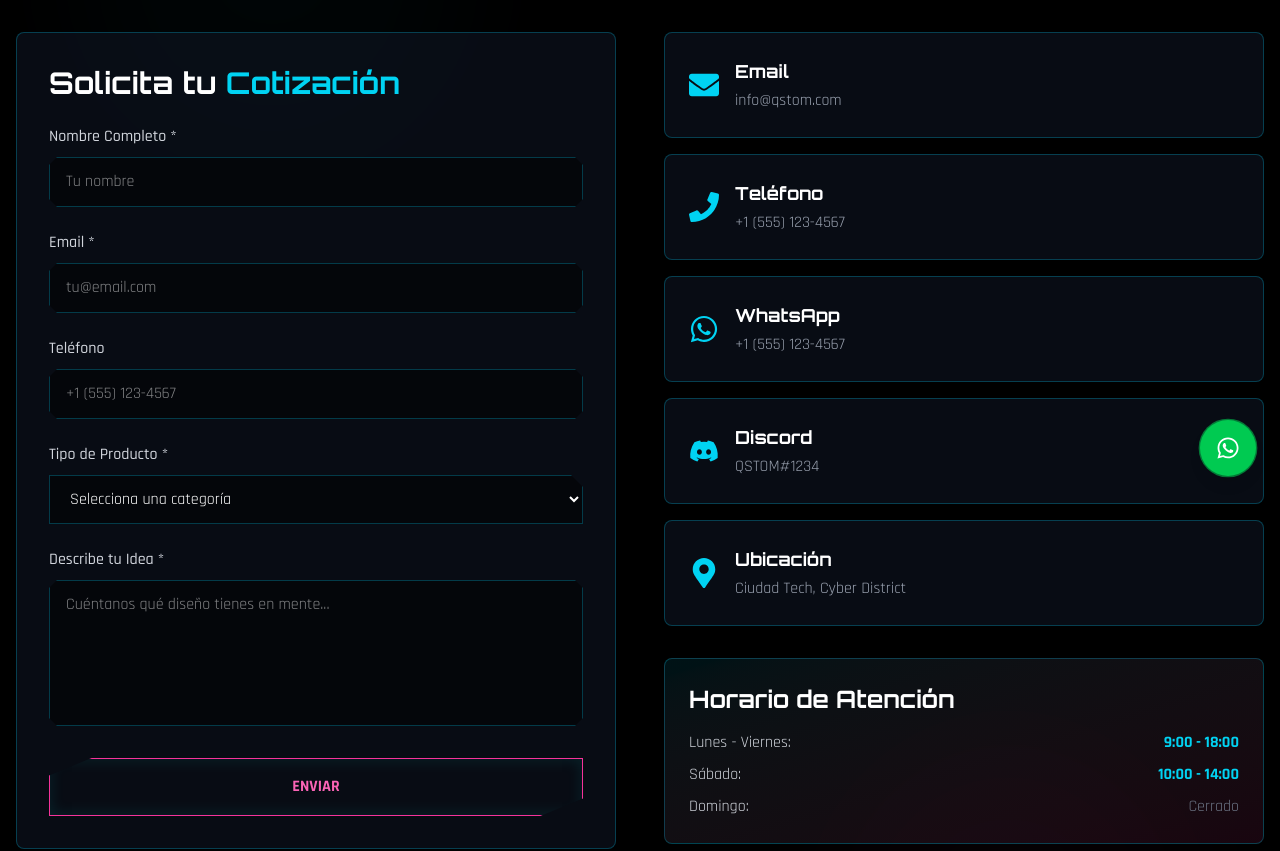
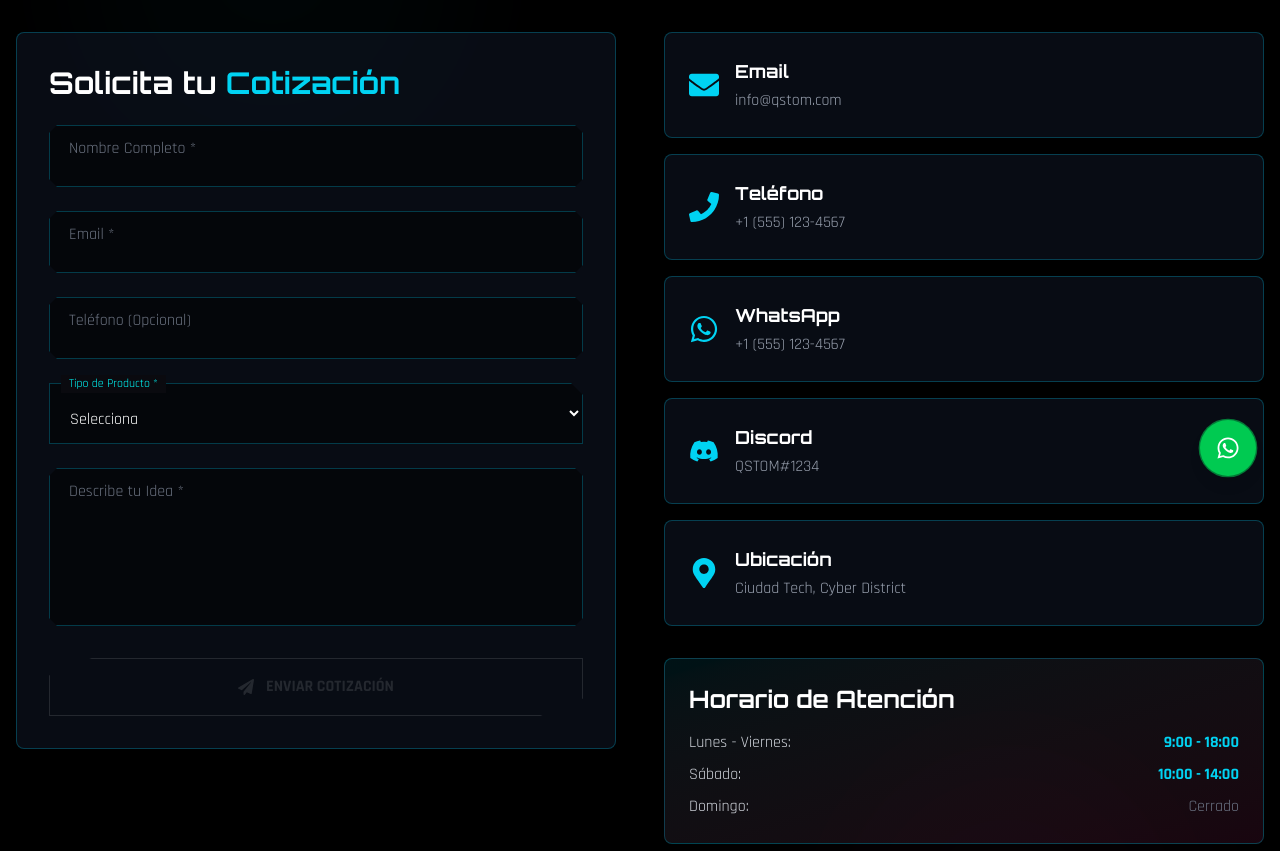
Before and after one commit to Jefffer/qstom-frontend, a React (Vite) app: page /contact in a window 1280 px wide. Shown: the part 300-1151 px from the top of the page. Built offline with nearby package versions, Linux system fonts and the light colour scheme.

Commit message:
floating label inputs and form validation in Contact component

```diff
--- a/src/index.css
+++ b/src/index.css
@@ -146,3 +146,64 @@ h1, h2, h3, h4, h5, h6 {
     0 100%
   );
 }
+
+/* Floating Label Input Container */
+.floating-input {
+  position: relative;
+}
+
+.floating-input input,
+.floating-input textarea,
+.floating-input select {
+  padding-top: 1.5rem;
+}
+
+.floating-input label {
+  position: absolute;
+  left: 1rem;
+  top: 0.75rem;
+  color: #6b7280;
+  font-size: 1rem;
+  transition: all 0.3s ease;
+  pointer-events: none;
+  background: transparent;
+  padding: 0 0.25rem;
+}
+
+.floating-input input:focus ~ label,
+.floating-input input:not(:placeholder-shown) ~ label,
+.floating-input textarea:focus ~ label,
+.floating-input textarea:not(:placeholder-shown) ~ label,
+.floating-input select:focus ~ label,
+.floating-input select:not([value=""]) ~ label {
+  top: -0.5rem;
+  left: 0.75rem;
+  font-size: 0.75rem;
+  color: #00ffff;
+  background: #0a0a0f;
+  padding: 0 0.5rem;
+}
+
+/* Placeholder styling */
+.floating-input input::placeholder,
+.floating-input textarea::placeholder {
+  color: transparent;
+}
+
+.floating-input input:focus::placeholder,
+.floating-input textarea:focus::placeholder {
+  color: transparent;
+}
+
+/* Button disabled state */
+button:disabled {
+  opacity: 0.4;
+  cursor: not-allowed;
+  filter: grayscale(70%);
+}
+
+button:disabled:hover {
+  transform: none !important;
+  scale: 1 !important;
+  background: inherit;
+}
--- a/src/pages/Contact.jsx
+++ b/src/pages/Contact.jsx
@@ -12,6 +12,7 @@ const Contact = () => {
   });
 
   const [submitted, setSubmitted] = useState(false);
+  const [focusedField, setFocusedField] = useState('');
 
   const handleChange = (e) => {
     setFormData({
@@ -26,6 +27,12 @@ const Contact = () => {
     setSubmitted(true);
     setTimeout(() => setSubmitted(false), 3000);
   };
+
+  // Validar si todos los campos requeridos están llenos
+  const isFormValid = formData.name.trim() !== '' &&
+                      formData.email.trim() !== '' &&
+                      formData.category !== '' &&
+                      formData.message.trim() !== '';
 
   const contactInfo = [
     {
@@ -118,65 +125,64 @@ const Contact = () => {
 
               <form onSubmit={handleSubmit} className="space-y-6">
                 {/* Name */}
-                <div>
-                  <label className="block text-gray-300 mb-2 font-medium">
-                    Nombre Completo *
-                  </label>
+                <div className="floating-input">
                   <input
                     type="text"
                     name="name"
                     value={formData.name}
                     onChange={handleChange}
+                    onFocus={() => setFocusedField('name')}
+                    onBlur={() => setFocusedField('')}
                     required
+                    placeholder=" "
                     className="w-full px-4 py-3 bg-black/50 border border-cyan-500/30 text-white focus:border-cyan-500 focus:outline-none focus:ring-2 focus:ring-cyan-500/50 transition-all duration-300 input-tech"
-                    placeholder="Tu nombre"
                   />
+                  <label>Nombre Completo *</label>
                 </div>
 
                 {/* Email */}
-                <div>
-                  <label className="block text-gray-300 mb-2 font-medium">
-                    Email *
-                  </label>
+                <div className="floating-input">
                   <input
                     type="email"
                     name="email"
                     value={formData.email}
                     onChange={handleChange}
+                    onFocus={() => setFocusedField('email')}
+                    onBlur={() => setFocusedField('')}
                     required
+                    placeholder=" "
                     className="w-full px-4 py-3 bg-black/50 border border-cyan-500/30 text-white focus:border-cyan-500 focus:outline-none focus:ring-2 focus:ring-cyan-500/50 transition-all duration-300 input-tech"
-                    placeholder="tu@email.com"
                   />
+                  <label>Email *</label>
                 </div>
 
                 {/* Phone */}
-                <div>
-                  <label className="block text-gray-300 mb-2 font-medium">
-                    Teléfono
-                  </label>
+                <div className="floating-input">
                   <input
                     type="tel"
                     name="phone"
                     value={formData.phone}
                     onChange={handleChange}
+                    onFocus={() => setFocusedField('phone')}
+                    onBlur={() => setFocusedField('')}
+                    placeholder=" "
                     className="w-full px-4 py-3 bg-black/50 border border-cyan-500/30 text-white focus:border-cyan-500 focus:outline-none focus:ring-2 focus:ring-cyan-500/50 transition-all duration-300 input-tech"
-                    placeholder="+1 (555) 123-4567"
                   />
+                  <label>Teléfono (Opcional)</label>
                 </div>
 
                 {/* Category */}
-                <div>
-                  <label className="block text-gray-300 mb-2 font-medium">
-                    Tipo de Producto *
-                  </label>
+                <div className="floating-input">
                   <select
                     name="category"
                     value={formData.category}
                     onChange={handleChange}
+                    onFocus={() => setFocusedField('category')}
+                    onBlur={() => setFocusedField('')}
                     required
                     className="w-full px-4 py-3 bg-black/50 border border-cyan-500/30 text-white focus:border-cyan-500 focus:outline-none focus:ring-2 focus:ring-cyan-500/50 transition-all duration-300 select-tech"
                   >
-                    <option value="">Selecciona una categoría</option>
+                    <option value="">Selecciona</option>
                     <option value="consolas">Consolas</option>
                     <option value="controles">Controles</option>
                     <option value="teclados">Teclados</option>
@@ -184,28 +190,34 @@ const Contact = () => {
                     <option value="torres">Torres PC</option>
                     <option value="otro">Otro</option>
                   </select>
+                  <label>Tipo de Producto *</label>
                 </div>
 
                 {/* Message */}
-                <div>
-                  <label className="block text-gray-300 mb-2 font-medium">
-                    Describe tu Idea *
-                  </label>
+                <div className="floating-input">
                   <textarea
                     name="message"
                     value={formData.message}
                     onChange={handleChange}
+                    onFocus={() => setFocusedField('message')}
+                    onBlur={() => setFocusedField('')}
                     required
                     rows="5"
+                    placeholder=" "
                     className="w-full px-4 py-3 bg-black/50 border border-cyan-500/30 text-white focus:border-cyan-500 focus:outline-none focus:ring-2 focus:ring-cyan-500/50 transition-all duration-300 resize-none input-tech"
-                    placeholder="Cuéntanos qué diseño tienes en mente..."
                   />
+                  <label>Describe tu Idea *</label>
                 </div>
 
                 {/* Submit Button */}
                 <button
                   type="submit"
-                  className="w-full py-4 border border-pink-500 text-pink-400 font-bold hover:bg-pink-500/10 transition-all duration-300 flex items-center justify-center gap-3 glow-border btn-tech-alt"
+                  disabled={!isFormValid}
+                  className={`w-full py-4 border font-bold transition-all duration-300 flex items-center justify-center gap-3 btn-tech-alt ${
+                    isFormValid
+                      ? 'border-pink-500 text-pink-400 hover:bg-pink-500/10 glow-border hover:scale-105'
+                      : 'border-gray-600 text-gray-600 cursor-not-allowed'
+                  }`}
                 >
                   {submitted ? (
                     <>
@@ -213,8 +225,8 @@ const Contact = () => {
                     </>
                   ) : (
                     <>
-                      {/* <FaPaperPlane /> */}
-                      <span>ENVIAR</span>
+                      <FaPaperPlane />
+                      <span>ENVIAR COTIZACIÓN</span>
                     </>
                   )}
                 </button>
```
